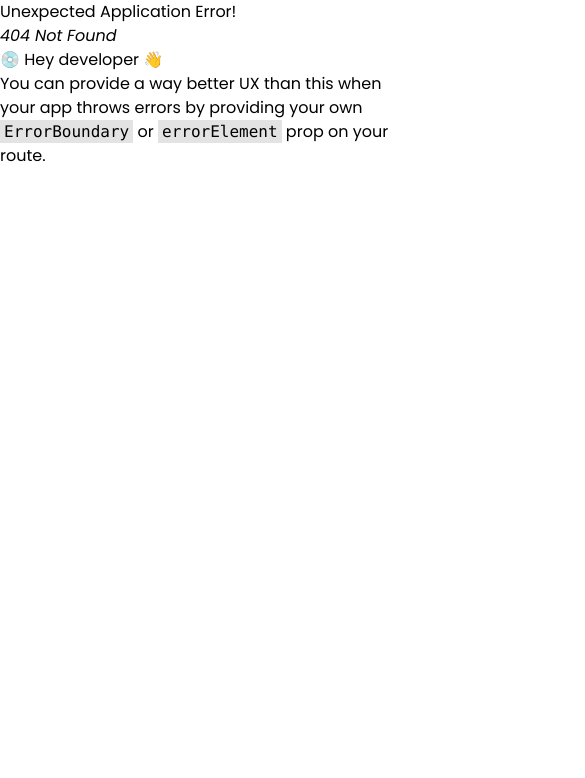
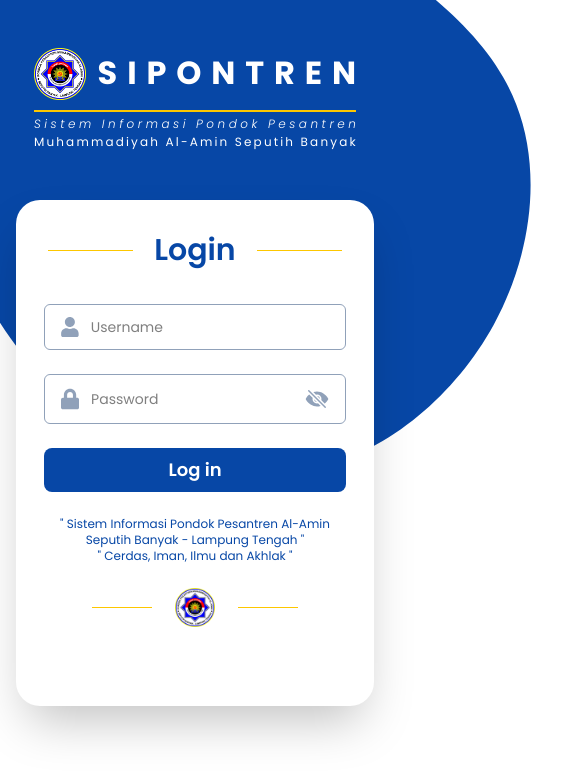
Before and after one commit to ilhamSkyOf19/Sipontren, a React (Vite) app: page /login in a window 390 px wide. Before the commit this address had no page. Shown: the top 778 px of the page, 585 px wide, since content can reach past the window. Built offline with nearby package versions, Linux system fonts and the light colour scheme.

Commit message:
menambahkan page login untuk mobile device

```diff
--- /dev/null
+++ b/src/assets/svg/blobSvg/index.tsx
@@ -0,0 +1,25 @@
+const BlobSvg = () => {
+    return (
+        <svg
+            id="sw-js-blob-svg"
+            viewBox="0 0 100 100"
+            xmlns="http://www.w3.org/2000/svg"
+        >
+            <defs>
+                <linearGradient id="sw-gradient" x1="0" x2="1" y1="1" y2="0">
+                    <stop id="stop1" stopColor="#0747A6" offset="0%" />
+                    <stop id="stop2" stopColor="#0747A6" offset="100%" />
+                </linearGradient>
+            </defs>
+            <path
+                fill="url(#sw-gradient)"
+                d="M22.4,-25.6C30.1,-20.3,38,-14.2,41.2,-5.8C44.5,2.7,43.2,13.4,38.3,22.4C33.4,31.3,25,38.5,15.7,40.8C6.5,43.1,-3.7,40.5,-11.4,35.7C-19.1,31,-24.4,24.1,-28.1,16.7C-31.7,9.3,-33.8,1.5,-32.4,-5.6C-31.1,-12.8,-26.4,-19.3,-20.4,-24.9C-14.4,-30.5,-7.2,-35.1,0.1,-35.2C7.4,-35.4,14.8,-30.9,22.4,-25.6Z"
+                transform="translate(50 50)"
+                strokeWidth="0"
+                style={{ transition: "0.3s" }}
+            />
+        </svg>
+    );
+};
+
+export default BlobSvg;
--- /dev/null
+++ b/src/components/text/TextSpace/index.jsx
@@ -0,0 +1,19 @@
+import React from 'react';
+
+const TextSpace = ({ text, custom }) => {
+    return (
+        <div className="w-full flex justify-between mb-0.5 whitespace-pre">
+            {text.split('').map((char, i) => (
+                <span
+                    key={i}
+                    className="text-xs font-light text-white italic"
+                    style={custom}
+                >
+                    {char}
+                </span>
+            ))}
+        </div>
+    );
+};
+
+export default TextSpace;
--- /dev/null
+++ b/src/fragments/BoxInputAuth/index.jsx
@@ -0,0 +1,49 @@
+import React from 'react'
+import { useState } from 'react';
+import { FaLock, FaUser } from "react-icons/fa";
+import { IoEye, IoEyeOff } from "react-icons/io5";
+
+const BoxInputAuth = ({ tipe, placeholder, nameInput, value, handleChange, max, tipeKeyboard, hide, handleHide, borderStyle, password }) => {
+
+
+
+
+    return (
+        <div className={`w-full flex flex-row justify-start items-center py-3 px-4 border border-slate-400 rounded-md gap-3 group focus-within:${borderStyle} mb-6`}>
+            {
+                password ? (
+                    <FaLock className='text-slate-400 text-2xl' />
+                ) : (
+                    <FaUser className='text-slate-400 text-xl' />
+                )
+            }
+            <input
+                type={tipe}
+                inputMode={tipeKeyboard}
+                name={nameInput}
+                value={value}
+                onChange={handleChange}
+                placeholder={placeholder}
+                id={nameInput}
+                maxLength={max}
+                required={true}
+                className="text-sm"
+                style={{ width: '100%', border: 'none', outline: 'none' }}
+            />
+            {
+                password && (
+                    <div className='flex flex-row justify-center items-center z-10' onClick={() => handleHide()}>
+                        {hide ? (
+                            <IoEyeOff className='text-slate-400 text-2xl' />
+                        ) : (
+                            <IoEye className='text-slate-400 text-2xl' />
+                        )}
+                    </div>
+                )
+            }
+
+        </div>
+    )
+}
+
+export default BoxInputAuth
--- a/src/pages/Home.jsx
+++ b/src/pages/Home.jsx
@@ -87,7 +87,7 @@
 
 const SectionOne = memo(({ width }) => {
   return (
-    <div className='flex flex-col justify-start items-center w-screen min-h-[100vh] pt-28 pb-12 bg-primary-blue gap-2 overflow-hidden md:pt-32 lg:flex-row lg:pt-12 lg:pb-0 lg:items-end'>
+    <div className='flex flex-col justify-start items-center w-screen min-h-[100vh] pt-28 pb-12 bg-primary-blue gap-2 overflow-hidden md:pt-32 lg:flex-row lg:pt-12 lg:pb-0 lg:items-end lg:max-h-[100vh]'>
       <div className='flex-1 flex flex-col justify-center items-center w-screen gap-3 md:gap-6 lg:items-start lg:pl-8 lg:gap-2 lg:min-h-[100vh]'>
         <IconArab width={width < 700 ? '25%' : width > 1024 ? '24%' : '20%'} position={width > 1024 ? 'start' : 'center'} />
         <div className='flex flex-col justify-center items-center w-full gap-2 mb-3 lg:items-start lg:mb-1 lg:mt-2 lg:gap-0'>
--- /dev/null
+++ b/src/pages/Login.jsx
@@ -0,0 +1,110 @@
+import React from 'react'
+import logo from '../assets/icons/file_thumb.png'
+import BlobSvg from '../assets/svg/blobSvg'
+import TextSpace from '../components/text/TextSpace'
+import BoxInputAuth from '../fragments/BoxInputAuth'
+import { useState } from 'react'
+const Login = () => {
+
+
+
+
+    return (
+        <div className='flex flex-col justify-start items-center w-full px-4 py-12 relative'>
+            <div className='w-[200%] absolute -top-60'>
+                <BlobSvg />
+            </div>
+
+            <Thumb />
+
+            <ContainerForm />
+
+
+        </div>
+    )
+}
+
+
+
+// thumb
+
+const Thumb = () => {
+    return (
+        <div className='w-[100%] flex flex-row items-center justify-center h-full z-20 gap-5 mb-12'>
+
+            <div className='w-[90%] flex flex-col justify-center items-start'>
+                <div className='w-[100%] flex flex-row justify-start items-center gap-3 mb-2.5'>
+                    <div className='w-[20%]'>
+                        <img src={logo} alt="" className='w-[100%] h-[100%]' />
+                    </div>
+                    <TextSpace text={'SIPONTREN'} custom={{ color: '#fff', fontWeight: 'bold', fontStyle: 'normal', fontSize: '2rem' }} />
+                </div>
+                <div className='w-[100%] h-[2px] bg-primary-yellow mb-1'></div>
+                <TextSpace text={'Sistem Informasi Pondok Pesantren'} />
+                {/* <TextSpace text={'Pondok Pesantren'} /> */}
+                <TextSpace text={'Muhammadiyah Al-Amin Seputih Banyak'} custom={{ color: '#fff', fontWeight: 'normal', fontStyle: 'normal' }} />
+            </div>
+        </div>
+    )
+}
+
+
+// container form input
+const ContainerForm = () => {
+    const [hide, setHite] = useState(true)
+    const [username, setUsername] = useState('')
+    const [password, setPassword] = useState('')
+
+    const handleHide = () => {
+        setHite((prev) => !prev)
+    }
+
+
+    // handle username
+    const handleUsername = (e) => {
+        const { value } = e.target
+        setUsername(value)
+    }
+
+    // handle password
+    const handlePassword = (e) => {
+        const { value } = e.target
+        setPassword(value)
+    }
+    return (
+        <div className='w-full flex flex-col justify-start items-center z-10 bg-white min-h-[60vh] shadow-2xl rounded-3xl px-7 py-8'>
+            <p className='relative text-3xl font-semibold text-primary-blue w-full text-center mb-9  before:absolute before:bg-primary-yellow before:w-[28%] before:h-[0.8px] before:left-1 before:top-1/2 after:absolute after:bg-primary-yellow after:w-[28%] after:h-[0.8px] after:right-1 after:top-1/2'>Login</p>
+            {/* username */}
+            <BoxInputAuth tipe={'text'} placeholder={'Username'} nameInput={'username'} value={username} handleChange={handleUsername} max={100} tipeKeyboard={'default'} borderStyle={'border-secondary-blue'} />
+
+            {/* password */}
+            <BoxInputAuth tipe={hide ? 'password' : 'text'} placeholder={'Password'} nameInput={'password'} value={password} handleChange={handlePassword} max={100} tipeKeyboard={'default'} borderStyle={'border-secondary-blue'} hide={hide} handleHide={handleHide} password={true} />
+
+            <ButtonLogin />
+
+            {/* highlight */}
+            <p className='text-xs text-primary-blue mt-6 text-center'>
+                " Sistem Informasi Pondok Pesantren Al-Amin Seputih Banyak - Lampung Tengah "
+            </p>
+            <p className='text-xs text-primary-blue text-center'>
+                " Cerdas, Iman, Ilmu dan Akhlak "
+            </p>
+
+            {/* logo small */}
+            <div className='w-[100%] mt-6 flex justify-center items-center flex-row relative before:absolute before:bg-primary-yellow before:w-[20%] before:h-[0.7px] before:left-12 before:top-1/2 after:absolute after:bg-primary-yellow after:w-[20%] after:h-[0.7px] after:right-12 after:top-1/2'>
+                <img src={logo} alt="" className='w-[13%] h-[13%]' />
+            </div>
+        </div>
+    )
+}
+
+
+const ButtonLogin = () => {
+    return (
+        <div className='w-full flex flex-row justify-center items-center bg-primary-blue rounded-lg cursor-pointer active:bg-secondary-blue' onClick={() => { }}>
+            <p className='text-lg font-semibold text-white py-2 px-6 rounded-xl'>Log in</p>
+        </div>
+    )
+}
+
+export default Login
```
Also changed, not shown: src/main.jsx (+6 -1 lines), src/pages/dashboard/index.jsx (added).
